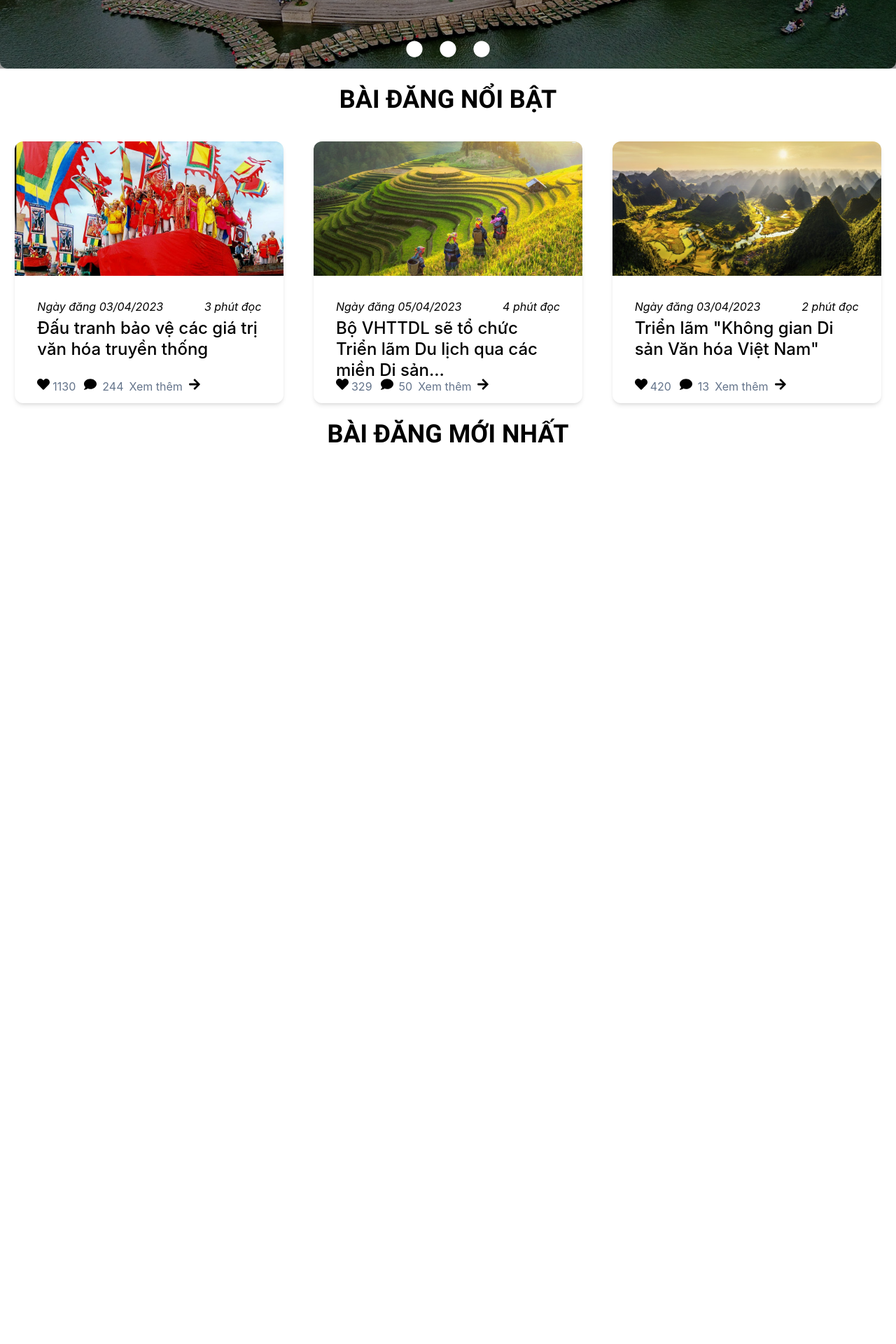
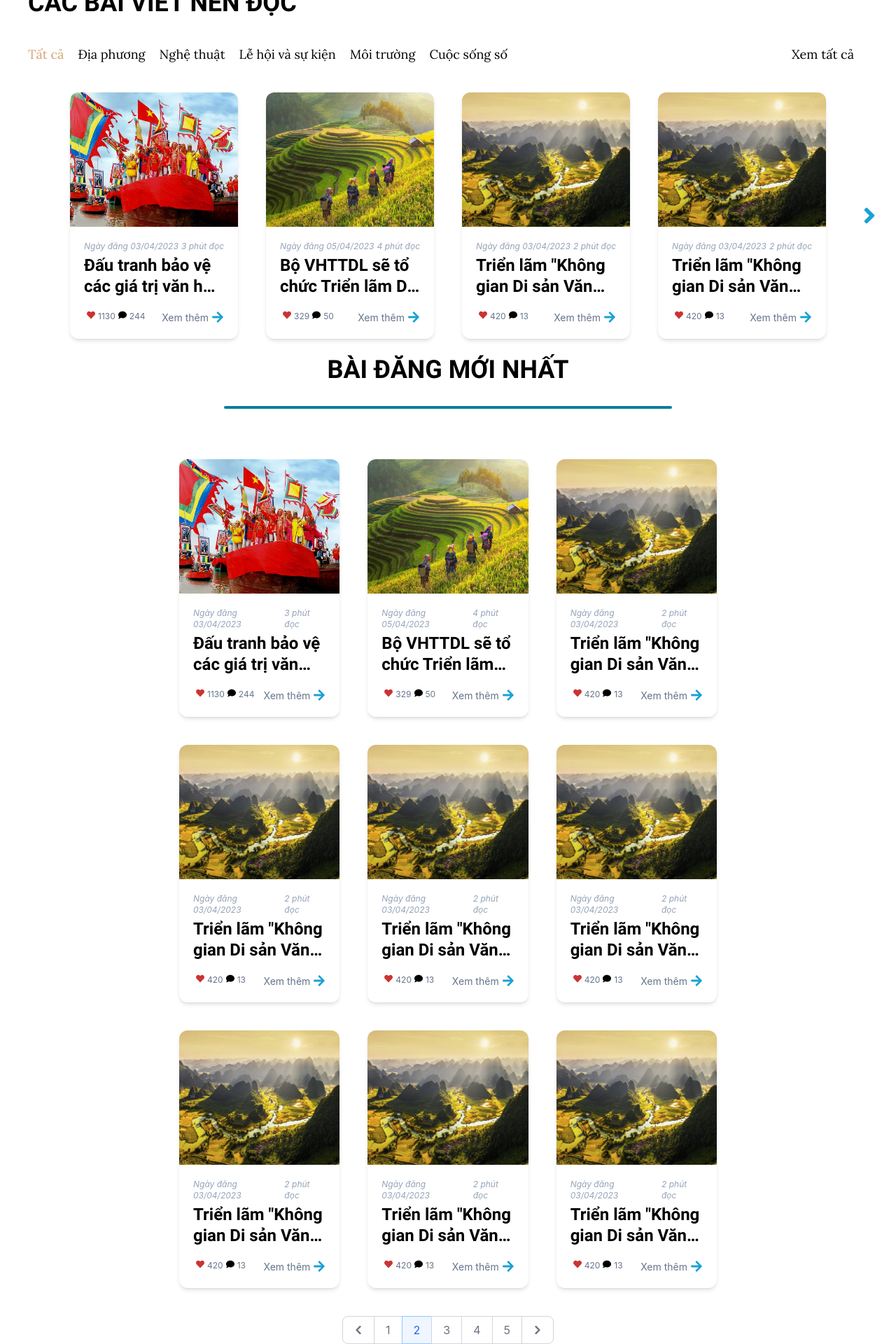
Before and after one commit to bdung/WelcomeToVietNam, a React (Create React App) app in the folder my-app/: page / in a window 1280 px wide. Shown: the part 424-2344 px from the top of the page at 70% size. Before the commit the page ends 1065 px from the top, so only its background shows below. Built offline with nearby package versions, Linux system fonts and the light colour scheme.

Commit message:
refractor: make blog posts prettier, major change to match the final prototype, add pagination

```diff
--- a/my-app/src/App.css
+++ b/my-app/src/App.css
@@ -32,6 +32,7 @@
   from {
     transform: rotate(0deg);
   }
+
   to {
     transform: rotate(360deg);
   }
@@ -55,11 +56,35 @@
   font-family: RobotoBold;
 }
 
+@font-face {
+  font-family: LoraRegular;
+  src: url(../public/assets/Lora-Regular.ttf);
+}
+
+.lora-regular {
+  font-family: LoraRegular;
+}
+
 
 .drop-shadow {
-    text-shadow:
-      1px 1px 0 black,
-      -1px -1px 0 black,
-      1px -1px 0 black,
-      -1px 1px black;
+  text-shadow:
+    1px 1px 0 black,
+    -1px -1px 0 black,
+    1px -1px 0 black,
+    -1px 1px black;
 }
+
+.text-wrap-2-line {
+  white-space: nowrap;
+  text-overflow: ellipsis;
+  overflow: hidden;
+
+  @supports (-webkit-line-clamp: 2) {
+    overflow: hidden;
+    text-overflow: ellipsis;
+    white-space: initial;
+    display: -webkit-box;
+    -webkit-line-clamp: 2;
+    -webkit-box-orient: vertical;
+  }
+}
--- a/my-app/src/components/culture/BlogPost.jsx
+++ b/my-app/src/components/culture/BlogPost.jsx
@@ -2,28 +2,32 @@ import React from 'react';
 import {FaArrowRight, FaHeart, FaComment} from 'react-icons/fa'
 
 const BlogPost = ({postInfo}) => {
+
     return (
         <React.Fragment>
-            <div className="max-w-sm mx-auto bg-white rounded-xl shadow-md overflow-hidden md:max-w-2xl relative">
-                <div className="md:flex">
-                    <div className="md:shrink-0">
-                        <img className="h-48 w-full object-cover md:h-full md:w-48" src={postInfo.url} alt="Modern building architecture"/>
+            <div className="max-w-[240px] mx-auto bg-white rounded-xl shadow-md overflow-hidden md:max-w-2xl relative">
+                <div className="md:flex flex-col">
+                    <div className="md:shrink-0 ">
+                        <img className="h-48 w-full object-cover md:h-full md:w-48" src={postInfo.url} alt={postInfo.title}/>
                     </div>
-                    <div className="p-8">
+                    <div className="p-5">
                         <div className="flex flex-row justify-between">
-                            <div className="italic"> Ngày đăng {postInfo.uploadTime}</div>
-                            <div className="italic">{postInfo.timeForRead}</div>
+                            <div className="text-xs md:text-lg text-slate-400 italic"> Ngày đăng {postInfo.uploadTime}</div>
+                            <div className="text-xs md:text-lg text-slate-400 italic">{postInfo.timeForRead}</div>
                         </div>
-                        <a href="#" className="block mt-1 text-2xl leading-tight font-medium text-black hover:underline text-ellipsis overflow-hidden">{postInfo.title}</a>
-                        <div className="absolute bottom-3 mt-5 flex flex-row justify-start">
-                            <FaHeart className="text-lg"></FaHeart>
-                            <p className="text-slate-500 mx-1">{postInfo.like}</p>
-                            <FaComment className="text-lg mx-2"></FaComment>
-                            <p className="text-slate-500">{postInfo.comment}</p>
-                            <p className="mx-2 text-slate-500">Xem thêm</p>
-                            <FaArrowRight className="text-lg"></FaArrowRight>
+                        <div className="mt-1 text-2xl leading-tight font-medium text-black hover:underline text-ellipsis overflow-hidden roboto-bold text-wrap-2-line">{postInfo.title}</div>
+                        <div className="mt-5 flex flex-row justify-between align-middle">
+                            <div className="flex flex-row text-xs">
+                                <FaHeart className="text-[#CC3333] ml-1"></FaHeart>
+                                <p className="text-slate-500 ml-1">{postInfo.like}</p>
+                                <FaComment className="ml-1"></FaComment>
+                                <p className="text-slate-500 ml-1">{postInfo.comment}</p>
+                            </div>
+                            <div className="flex flex-row">
+                                <p className="text-slate-500 text-sm hover:text-slate-800">Xem thêm</p>
+                                <FaArrowRight className="ml-1 text-lg text-[#1AA1D5]"></FaArrowRight>
+                            </div>
                         </div>
-
                     </div>
                 </div>
             </div>
--- a/my-app/src/components/culture/Culture.jsx
+++ b/my-app/src/components/culture/Culture.jsx
@@ -22,10 +22,10 @@ const CultureScreen = () => {
 
   return (
     <div>
-      <div className="max-w-full h-[522px] w-full m-auto relative group">
+      <div className="max-w-full h-96 w-full m-auto relative group">
         <ImageSlider slides={slides} />
-        <MainContent/>
       </div>
+      <MainContent/>
     </div>
   );
 };
--- a/my-app/src/components/culture/HighlightedSection.jsx
+++ b/my-app/src/components/culture/HighlightedSection.jsx
@@ -1,5 +1,6 @@
 import React from 'react';
 import BlogPost from './BlogPost';
+import { FaAngleRight } from "react-icons/fa";
 
 const HighlightedSection = () => {
     const posts = [
@@ -26,17 +27,46 @@ const HighlightedSection = () => {
             timeForRead: "2 phút đọc",
             like: "420",
             comment: "13"
-          },
+        },
+        {
+          url: "http://localhost:3000/assets/culture_blog_03.jpg",
+          title: `Triển lãm "Không gian Di sản Văn hóa Việt Nam"`,
+          uploadTime: "03/04/2023",
+          timeForRead: "2 phút đọc",
+          like: "420",
+          comment: "13"
+      },
 
       ];
 
     return (
         <React.Fragment>
-            <div className="roboto-bold text-4xl text-center mt-6">BÀI ĐĂNG NỔI BẬT</div>
-            <div className="mt-10 flex flex-row justify-center">
-                <BlogPost postInfo={posts[0]}></BlogPost>
-                <BlogPost postInfo={posts[1]}></BlogPost>
-                <BlogPost postInfo={posts[2]}></BlogPost>
+            <div className="roboto-bold text-4xl mx-10 mt-6">CÁC BÀI VIẾT NÊN ĐỌC</div>
+            <ul className="mx-10 my-10 flex flex-row lora-regular text-sm lg:text-lg text-bold relative">
+              <li className="text-[#D4A373]">Tất cả</li>
+              <li className="ml-5">Địa phương</li>
+              <li className="ml-5">Nghệ thuật</li>
+              <li className="ml-5">Lễ hội và sự kiện</li>
+              <li className="ml-5">Môi trường</li>
+              <li className="ml-5">Cuộc sống số</li>
+              <span className="absolute right-5">Xem tất cả</span>
+            </ul>
+            {/* <div class="inline-flex items-center justify-center w-full"> */}
+              {/* <hr class="w-1/2 h-1 my-8 bg-[#068096] border-0 rounded dark:bg-gray-700" /> */}
+              {/* <span class="absolute px-3 font-medium text-gray-900 -translate-x-1/2 bg-white left-1/2 dark:text-white dark:bg-gray-900">or</span> */}
+            {/* </div> */}
+
+            <div className="mt-10 flex items-center justify-center max-w-screen-lg mx-auto relative">
+              <div className="grid grid-cols-1 md:grid-cols-2 lg:grid-cols-4 gap-10">
+                {
+                  posts.map((post, postIndex) => (
+                    <BlogPost postInfo={post} key={postIndex}/>))
+                }
+              </div>
+              <div className="absolute top-[50%] -translate-x-0 translate-y-[-50%] right-5 text-4xl text-[#1AA1D5] cursor-pointer">
+                <FaAngleRight/>
+            </div>
+
             </div>
 
         </React.Fragment>
--- a/my-app/src/components/culture/ImageSlider.jsx
+++ b/my-app/src/components/culture/ImageSlider.jsx
@@ -39,9 +39,9 @@ const ImageSlider = ({slides}) => {
 
     return (
         <div style={sliderStyles}>
-            <div style={slideStyles}/>
-            <div className="absolute top-1/3 left-1/2 -translate-x-1/2 -translate-y-1/2 text-9xl text-bold text-white drop-shadow be-viet-nam-pro-regular">CULTURE</div>
-            <div className="absolute top-2/3 left-1/2 -translate-x-1/2 -translate-y-1/2 text-center text-2xl text-white drop-shadow be-viet-nam-pro-regular">Đắm chìm trong nền văn hóa độc đáo, ngắm nhìn nghệ thuật dân gian tinh tế, khám phá trang phục truyền thống rực rỡ và tìm hiểu về những lễ hội đầy màu sắc</div>
+            <div style={slideStyles} className="brightness-50"/>
+            <div className="absolute top-1/3 left-1/2 -translate-x-1/2 -translate-y-1/2 text-6xl md:text-6xl lg:text-8xl text-bold text-white drop-shadow be-viet-nam-pro-regular">CULTURE</div>
+            <div className="absolute top-2/3 left-1/2 -translate-x-1/2 -translate-y-1/2 text-center text-base md:text-lg lg:text-2xl text-white drop-shadow be-viet-nam-pro-regular">Đắm chìm trong nền văn hóa độc đáo, ngắm nhìn nghệ thuật dân gian tinh tế, khám phá trang phục truyền thống rực rỡ và tìm hiểu về những lễ hội đầy màu sắc</div>
 
             <div className="absolute top-[50%] -translate-x-0 translate-y-[-50%] left-5 text-6xl rounded-full bg-black/20 text-white cursor-pointer">
                 <FaAngleLeft onClick={goToPrevious}/>
@@ -49,10 +49,9 @@ const ImageSlider = ({slides}) => {
             <div className="absolute top-[50%] -translate-x-0 translate-y-[-50%] right-5 text-6xl rounded-full bg-black/20 text-white cursor-pointer">
                 <FaAngleRight onClick={goToNext}/>
             </div>
-            <div className="absolute w-full h-[100px] bottom-0 bg-black/40"></div>
             <div className="flex flex-row absolute bottom-1 left-1/2 -translate-x-1/2 -translate-y-1/2">
                 {slides.map((slide, slideIndex) => (
-                    <FaCircle className="mx-3 text-white cursor-pointer text-2xl"
+                    <FaCircle className="mx-3 text-white cursor-pointer text-base lg:text-2xl"
                     key={slideIndex}
                     onClick={() => goToSlide(slideIndex)}/>
                     )) }
--- a/my-app/src/components/culture/LatestSection.jsx
+++ b/my-app/src/components/culture/LatestSection.jsx
@@ -1,9 +1,125 @@
 import React from 'react';
+import { useState, useEffect } from 'react';
+import BlogPost from './BlogPost';
+import PaginationBar from './PaginationBar';
 
 const LatestSection = () => {
+
+    const posts = [
+        {
+            url: "http://localhost:3000/assets/culture_blog_01.jpg",
+            title: "Đấu tranh bảo vệ các giá trị văn hóa truyền thống",
+            uploadTime: "03/04/2023",
+            timeForRead: "3 phút đọc",
+            like: "1130",
+            comment: "244"
+        },
+        {
+            url: "http://localhost:3000/assets/culture_blog_02.jpg",
+            title: "Bộ VHTTDL sẽ tổ chức Triển lãm Du lịch qua các miền Di sản...",
+            uploadTime: "05/04/2023",
+            timeForRead: "4 phút đọc",
+            like: "329",
+            comment: "50"
+        },
+        {
+            url: "http://localhost:3000/assets/culture_blog_03.jpg",
+            title: `Triển lãm "Không gian Di sản Văn hóa Việt Nam"`,
+            uploadTime: "03/04/2023",
+            timeForRead: "2 phút đọc",
+            like: "420",
+            comment: "13"
+        },
+        {
+            url: "http://localhost:3000/assets/culture_blog_03.jpg",
+            title: `Triển lãm "Không gian Di sản Văn hóa Việt Nam"`,
+            uploadTime: "03/04/2023",
+            timeForRead: "2 phút đọc",
+            like: "420",
+            comment: "13"
+        },
+        {
+            url: "http://localhost:3000/assets/culture_blog_03.jpg",
+            title: `Triển lãm "Không gian Di sản Văn hóa Việt Nam"`,
+            uploadTime: "03/04/2023",
+            timeForRead: "2 phút đọc",
+            like: "420",
+            comment: "13"
+        },
+        {
+            url: "http://localhost:3000/assets/culture_blog_03.jpg",
+            title: `Triển lãm "Không gian Di sản Văn hóa Việt Nam"`,
+            uploadTime: "03/04/2023",
+            timeForRead: "2 phút đọc",
+            like: "420",
+            comment: "13"
+        },
+        {
+            url: "http://localhost:3000/assets/culture_blog_03.jpg",
+            title: `Triển lãm "Không gian Di sản Văn hóa Việt Nam"`,
+            uploadTime: "03/04/2023",
+            timeForRead: "2 phút đọc",
+            like: "420",
+            comment: "13"
+        },
+        {
+            url: "http://localhost:3000/assets/culture_blog_03.jpg",
+            title: `Triển lãm "Không gian Di sản Văn hóa Việt Nam"`,
+            uploadTime: "03/04/2023",
+            timeForRead: "2 phút đọc",
+            like: "420",
+            comment: "13"
+        },
+        {
+            url: "http://localhost:3000/assets/culture_blog_03.jpg",
+            title: `Triển lãm "Không gian Di sản Văn hóa Việt Nam"`,
+            uploadTime: "03/04/2023",
+            timeForRead: "2 phút đọc",
+            like: "420",
+            comment: "13"
+        },
+
+    ];
+
+    const [data, setData] = useState({})
+    const [page, setPage] = useState(1)
+
+    useEffect(() => {
+
+        const getAllPosts = async() => {
+            try {
+
+                setData({
+                    list: data?.data,
+                    totalPage: data?.pagination?.totalPage
+                })
+            } catch (error) {
+
+            }
+        }
+    },[]);
+
     return (
         <React.Fragment>
-            <div className="roboto-bold text-4xl text-center mt-6">BÀI ĐĂNG MỚI NHẤT </div>
+            <div className="roboto-bold text-4xl text-center mt-6">BÀI ĐĂNG MỚI NHẤT</div>
+            <div class="inline-flex items-center justify-center w-full">
+              <hr class="w-1/2 h-1 my-8 bg-[#068096] border-0 rounded dark:bg-gray-700" />
+              {/* <span class="absolute px-3 font-medium text-gray-900 -translate-x-1/2 bg-white left-1/2 dark:text-white dark:bg-gray-900">or</span> */}
+            </div>
+            <div className="mt-10 flex items-center justify-center max-w-screen-lg container mx-auto">
+              <div className="grid grid-cols-1 md:grid-cols-2 lg:grid-cols-3 gap-10">
+                {
+                  posts.map((post, postIndex) => (
+                    <BlogPost postInfo={post} key={postIndex}/>))
+                }
+              </div>
+            </div>
+            {/* Pagination */}
+            <div className="mt-10 flex items-center justify-center max-w-screen-lg container mx-auto">
+                <PaginationBar total={5} current={2}/>
+            </div>
+
+
         </React.Fragment>
     );
 }
--- /dev/null
+++ b/my-app/src/components/culture/PaginationBar.jsx
@@ -0,0 +1,61 @@
+import React from "react";
+import { useState } from 'react';
+// import { Button, IconButton } from "@material-tailwind/react";
+// import { ArrowRightIcon, ArrowLeftIcon } from "@heroicons/react/24/outline";
+
+const Pagination = ({total, current, onChange}) => {
+    let items = []
+
+    if (current > 1) {
+        items.push(
+            <li>
+                <p className="flex items-center justify-center px-4 h-10 ml-0 leading-tight text-gray-500 bg-white border border-gray-300 rounded-l-lg hover:bg-gray-100 hover:text-gray-700 dark:bg-gray-800 dark:border-gray-700 dark:text-gray-400 dark:hover:bg-gray-700 dark:hover:text-white">
+                    <span className="sr-only">Previous</span>
+                    <svg className="w-3 h-3" aria-hidden="true" xmlns="http://www.w3.org/2000/svg" fill="none" viewBox="0 0 6 10">
+                        <path stroke="currentColor" stroke-linecap="round" stroke-linejoin="round" stroke-width="2" d="M5 1 1 5l4 4" />
+                    </svg>
+                </p>
+            </li>
+        )
+    }
+
+    for (let page = 1; page <= total; page++) {
+        items.push(
+            page === current ?
+
+                <li>
+                    <p aria-current="page" className="z-10 flex items-center justify-center px-4 h-10 leading-tight text-blue-600 border border-blue-300 bg-blue-50 hover:bg-blue-100 hover:text-blue-700 dark:border-gray-700 dark:bg-gray-700 dark:text-white">{current}</p>
+                </li>
+                :
+                <li>
+                    <p className="flex items-center justify-center px-4 h-10 leading-tight text-gray-500 bg-white border border-gray-300 hover:bg-gray-100 hover:text-gray-700 dark:bg-gray-800 dark:border-gray-700 dark:text-gray-400 dark:hover:bg-gray-700 dark:hover:text-white">{page}</p>
+                </li>
+        )
+    }
+
+    if (current < total) {
+        items.push(
+            <li>
+                <p className="flex items-center justify-center px-4 h-10 leading-tight text-gray-500 bg-white border border-gray-300 rounded-r-lg hover:bg-gray-100 hover:text-gray-700 dark:bg-gray-800 dark:border-gray-700 dark:text-gray-400 dark:hover:bg-gray-700 dark:hover:text-white">
+                    <span className="sr-only">Next</span>
+                    <svg className="w-3 h-3" aria-hidden="true" xmlns="http://www.w3.org/2000/svg" fill="none" viewBox="0 0 6 10">
+                        <path stroke="currentColor" stroke-linecap="round" stroke-linejoin="round" stroke-width="2" d="m1 9 4-4-4-4" />
+                    </svg>
+                </p>
+            </li>
+        )
+    }
+
+    return (
+        <nav aria-label="Page navigation example">
+            <ul className="flex items-center -space-x-px h-10 text-base">
+                {items}
+            </ul>
+        </nav>
+    );
+
+
+
+}
+
+export default Pagination;
```
Also changed, not shown: my-app/public/assets/Lora-Regular.ttf (added).
